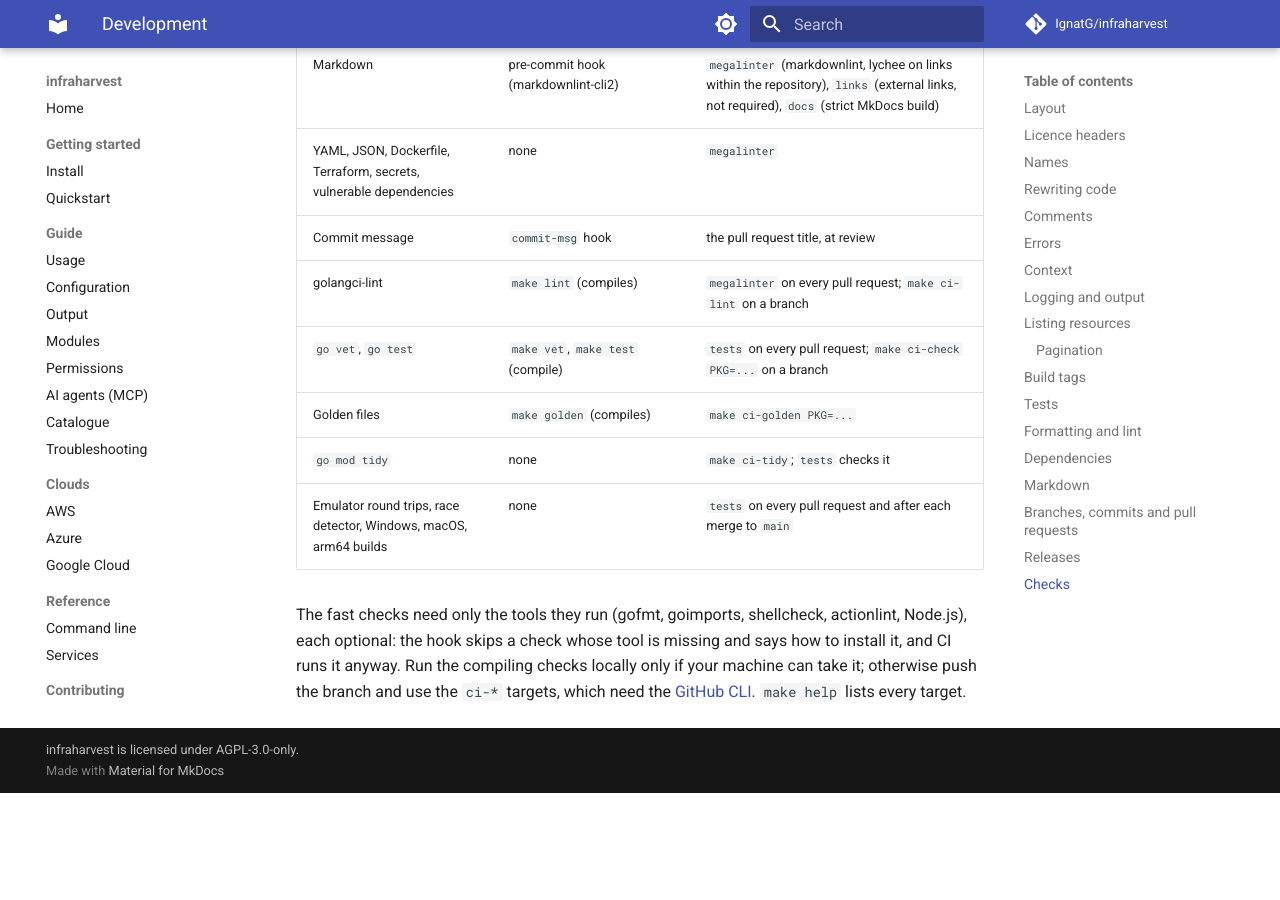
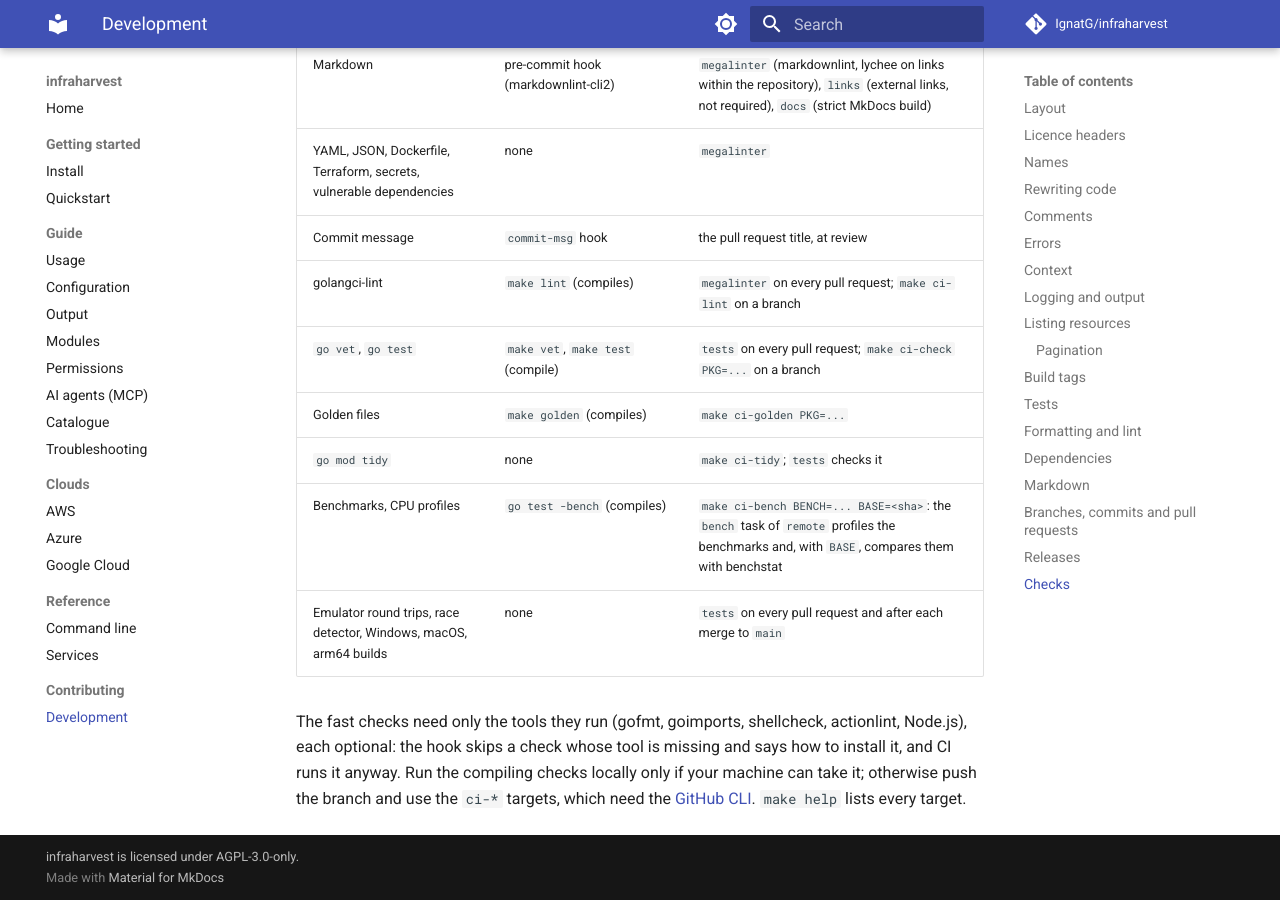
Before and after one commit to IgnatG/infraharvest, an MkDocs documentation site: the page built from docs/development.md, in a window 1280 px wide and 900 px high, scrolled down 10340 px. Built offline with MkDocs 1.6.1 and Material for MkDocs 9.7.7, drawn with Linux system fonts in a browser that asks for light colours; comment, search, counter and statistics services are not loaded; before the commit the page ends 11133 px from its top, so only the background shows below that.

Commit message:
ci: add make ci-bench and document the bench task

```diff
--- a/docs/development.md
+++ b/docs/development.md
@@ -202,6 +202,7 @@ The `release` workflow publishes a release from `main`: it runs the tests in a j
 | `go vet`, `go test` | `make vet`, `make test` (compile) | `tests` on every pull request; `make ci-check PKG=...` on a branch |
 | Golden files | `make golden` (compiles) | `make ci-golden PKG=...` |
 | `go mod tidy` | none | `make ci-tidy`; `tests` checks it |
+| Benchmarks, CPU profiles | `go test -bench` (compiles) | `make ci-bench BENCH=... BASE=<sha>`: the `bench` task of `remote` profiles the benchmarks and, with `BASE`, compares them with benchstat |
 | Emulator round trips, race detector, Windows, macOS, arm64 builds | none | `tests` on every pull request and after each merge to `main` |
 
 The fast checks need only the tools they run (gofmt, goimports, shellcheck, actionlint, Node.js), each optional: the hook skips a check whose tool is missing and says how to install it, and CI runs it anyway. Run the compiling checks locally only if your machine can take it; otherwise push the branch and use the `ci-*` targets, which need the [GitHub CLI](https://cli.github.com/). `make help` lists every target.
```
Also changed, not shown: CONTRIBUTING.md (+1 -0 lines), 1 other file.
